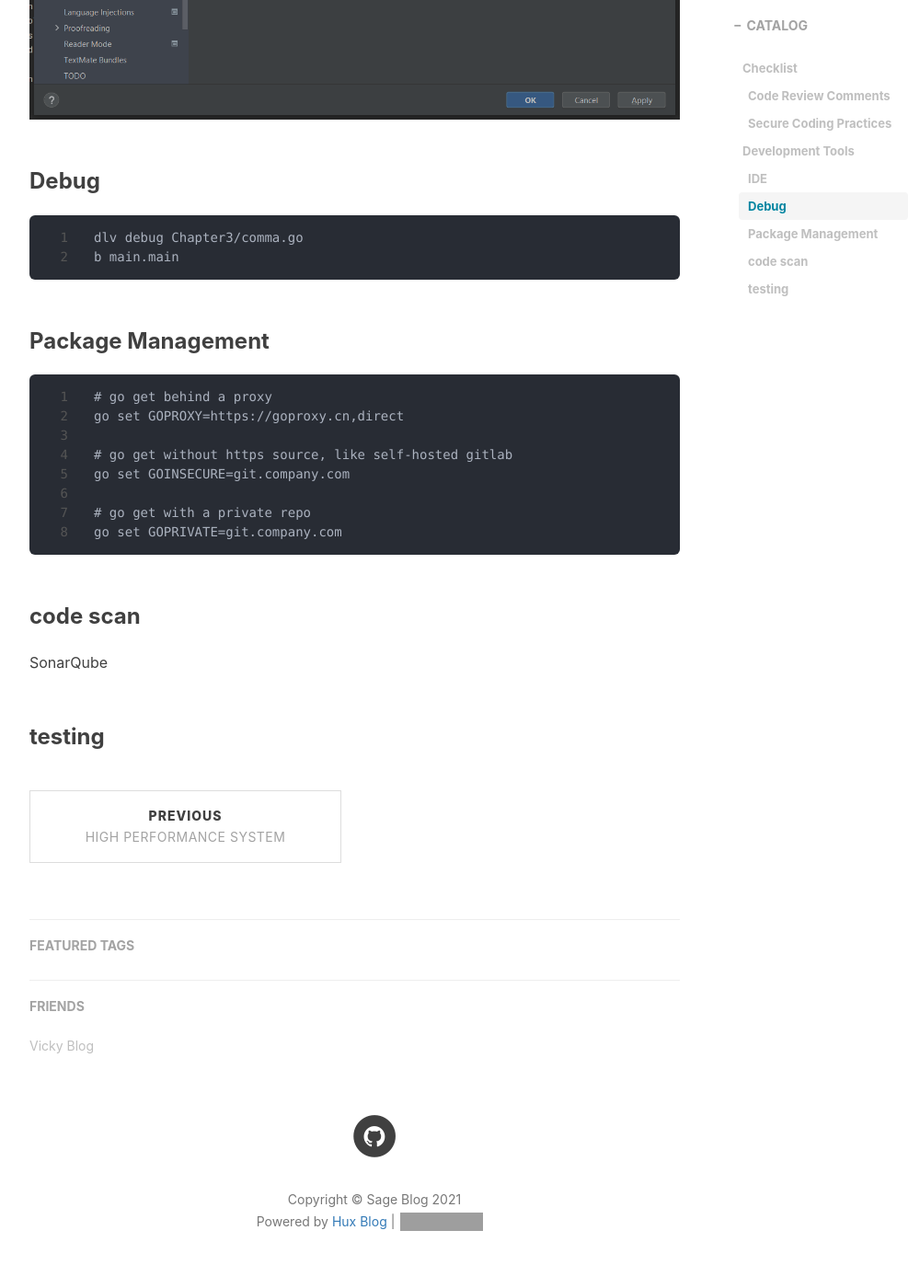
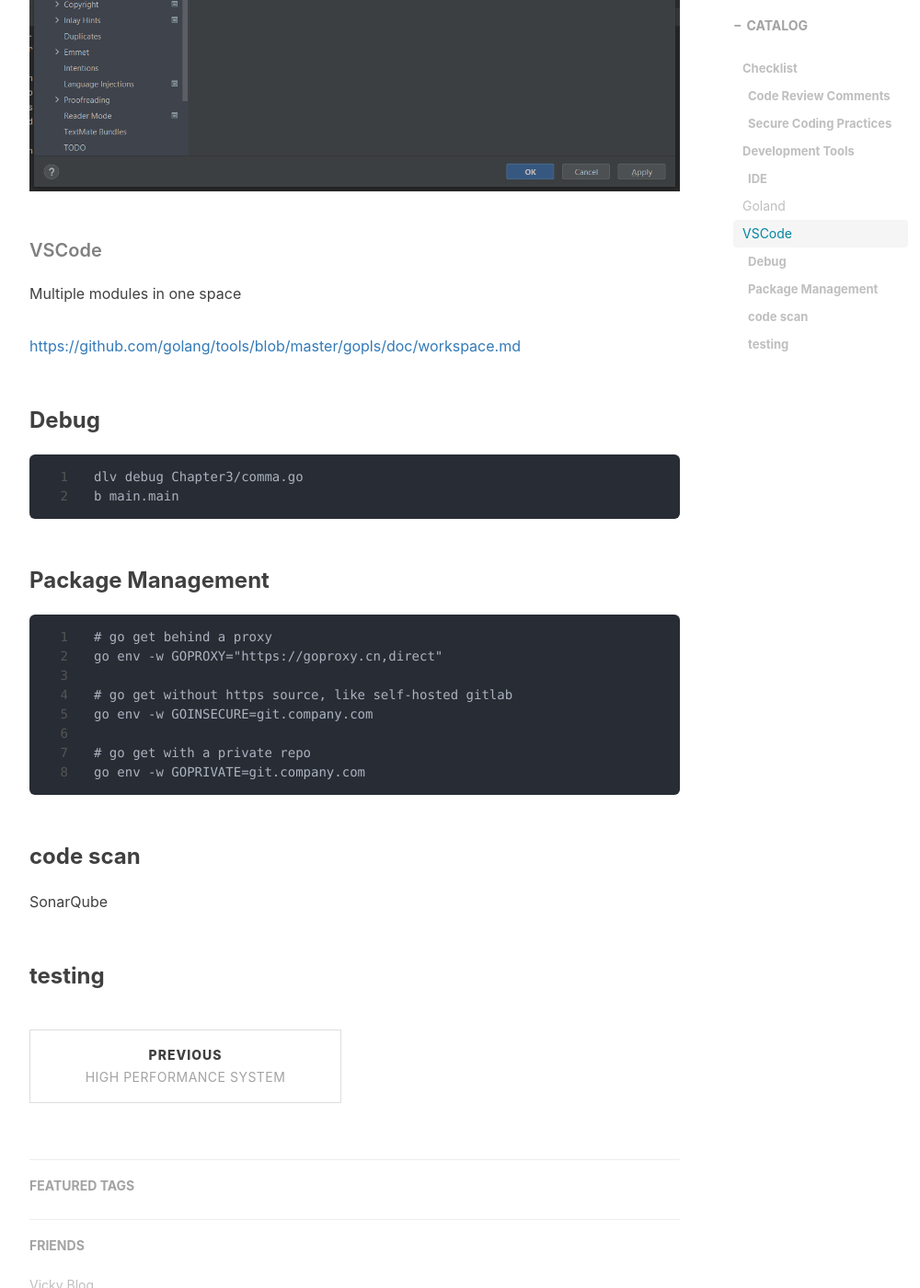
Before and after one commit to sagerenn/sageren.github.io, a Jekyll site: the page built from _posts/2021-06-21-golang.md, in a window 1280 px wide and 1400 px high, scrolled down 2627 px. Shown: the whole window at 92% size, without its empty margins (233-1233 px from the left). Built offline with Jekyll 4.4.1, drawn with Linux system fonts in a browser that asks for light colours; nearby versions of some CDN libraries; comment, search, counter and statistics services are not loaded; grey boxes are pictures that could not be loaded.

Commit message:
add vscode for golang

````diff
--- a/_posts/2021-06-21-golang.md
+++ b/_posts/2021-06-21-golang.md
@@ -24,9 +24,16 @@ To study a new language and apply it to project, it will not only require the fu
 
 ### IDE
 
+##### Goland
 ![golang project structure](/img/in-post/post-golang/golang_module_structure.png)
 ![golang enable module](/img/in-post/post-golang/goland_enable_module.png)
 ![golang default new line](/img/in-post/post-golang/goland_newline_linux.png)
+
+##### VSCode
+
+Multiple modules in one space
+
+[https://github.com/golang/tools/blob/master/gopls/doc/workspace.md](https://github.com/golang/tools/blob/master/gopls/doc/workspace.md)
 
 ### Debug
 
@@ -39,13 +46,13 @@ b main.main
 
 ```
 # go get behind a proxy
-go set GOPROXY=https://goproxy.cn,direct
+go env -w GOPROXY="https://goproxy.cn,direct"
 
 # go get without https source, like self-hosted gitlab
-go set GOINSECURE=git.company.com
+go env -w GOINSECURE=git.company.com
 
 # go get with a private repo
-go set GOPRIVATE=git.company.com
+go env -w GOPRIVATE=git.company.com
 ```
 
 ### code scan
````
